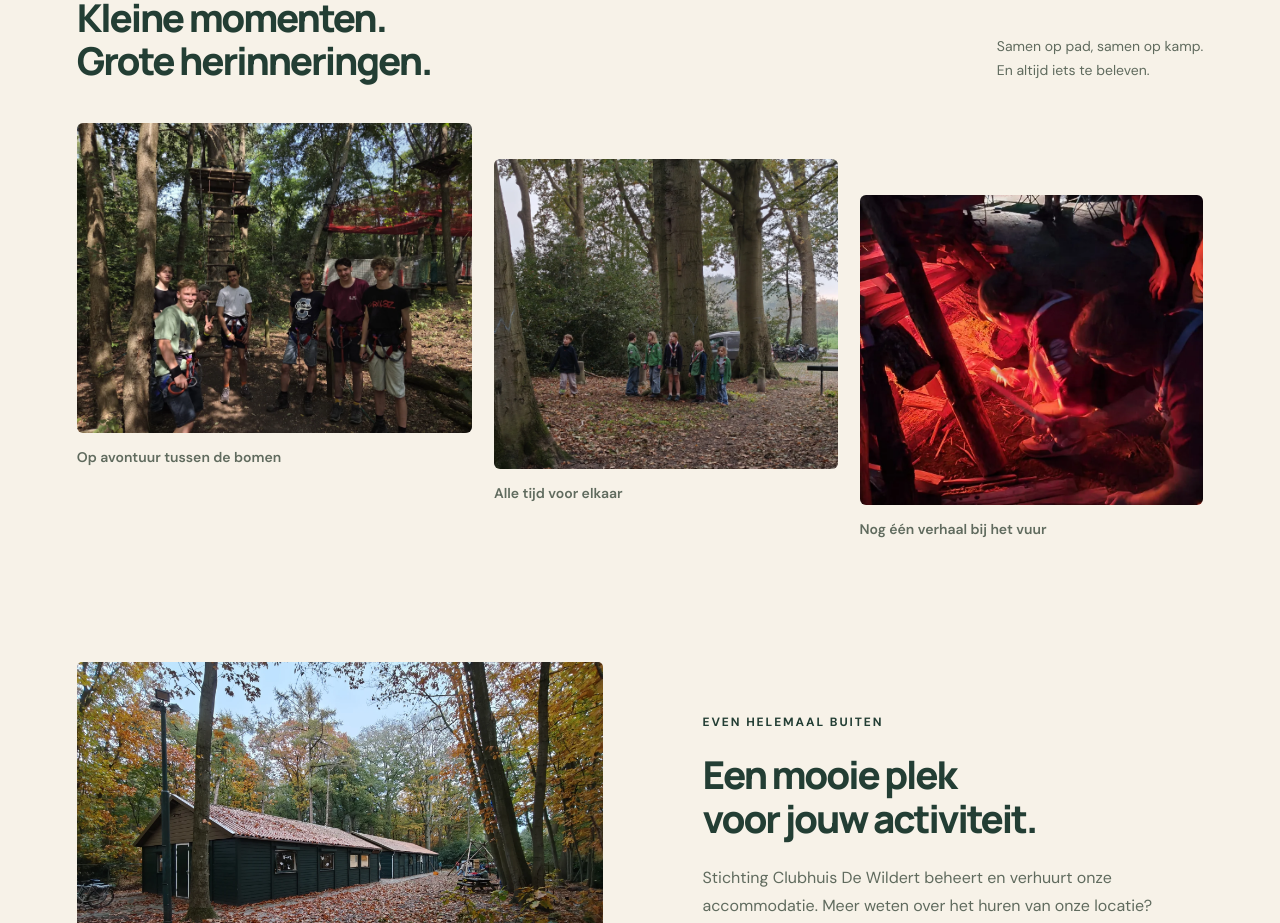
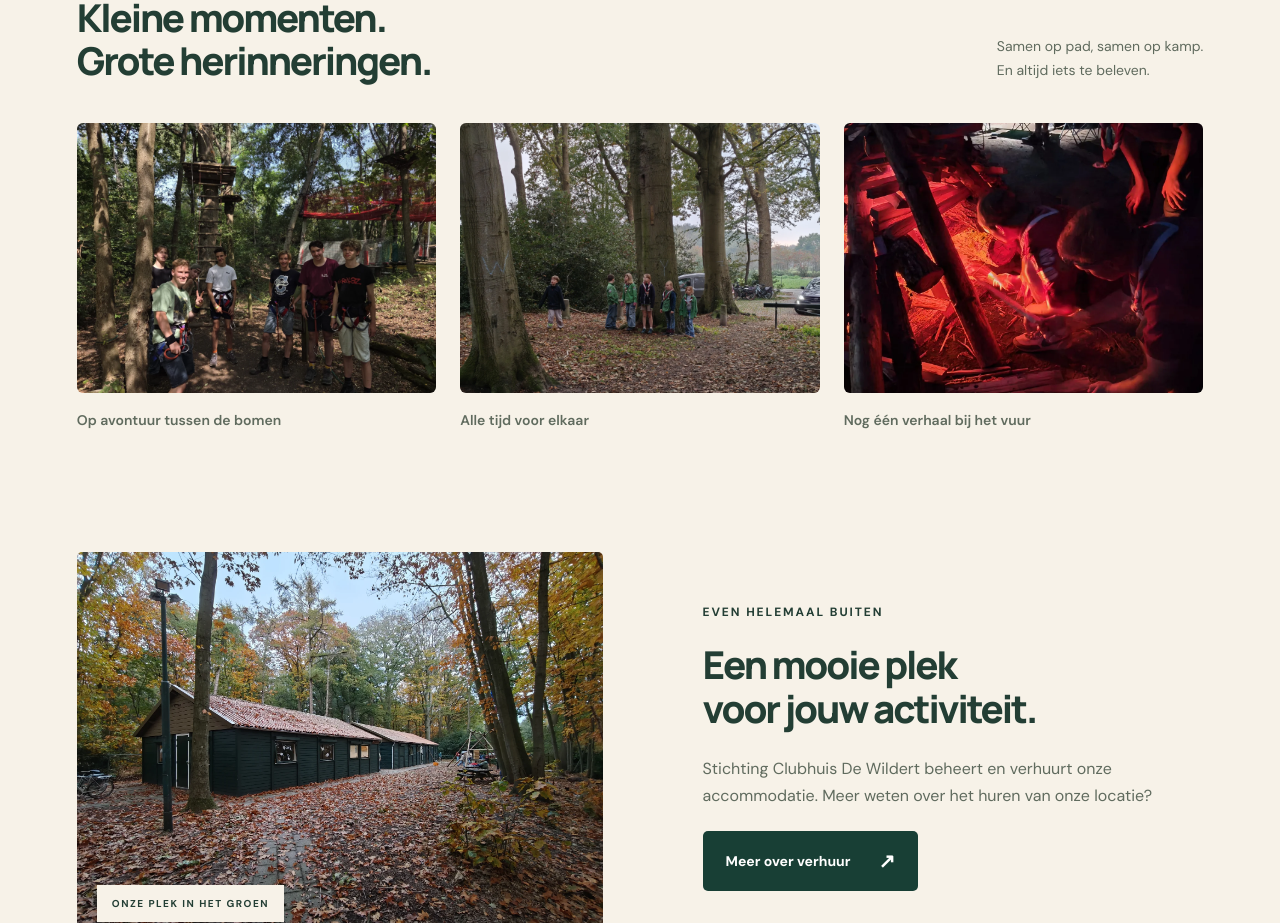
Before and after one commit to scppnl/website, an Angular app in the folder src/apps/frontpage-association/: page / in a window 1280 px wide. Shown: the part 1960-2883 px from the top of the page. Built offline with nearby package versions, Linux system fonts and the light colour scheme.

Commit message:
fix(association): align desktop memory gallery photos

```diff
--- a/src/apps/frontpage-association/src/styles.css
+++ b/src/apps/frontpage-association/src/styles.css
@@ -51,13 +51,12 @@ footer{background:#e8e9dc}
 /* Original group photography. */
 .hero-photo{object-position:50% 48%}
 .memories{padding-bottom:20px}
-.memory-grid{display:grid;grid-template-columns:1.15fr 1fr 1fr;gap:22px}
+.memory-grid{display:grid;grid-template-columns:repeat(3,minmax(0,1fr));gap:24px;align-items:start}
 .memory-grid figure,.location-grid figure{margin:0;min-width:0}
-.memory-grid img{width:100%;height:310px;object-fit:cover;border-radius:6px}
+.memory-grid img{width:100%;height:auto;aspect-ratio:4/3;object-fit:cover;border-radius:6px}
 .memory-grid figure:nth-child(1) img{object-position:50% 45%}
-.memory-grid figure:nth-child(2){padding-top:36px}
-.memory-grid figure:nth-child(3){padding-top:72px}
 .memory-grid figcaption,.location-grid figcaption{padding-top:13px;font-size:14px;font-weight:600;color:var(--muted)}
+@media(min-width:761px){.memory-grid figcaption{padding-top:16px}}
 .rental-gallery{padding-top:0}
 .location-grid{display:grid;grid-template-columns:1.6fr 1fr;gap:26px}
 .location-grid img{width:100%;height:390px;object-fit:cover;border-radius:6px}
```
